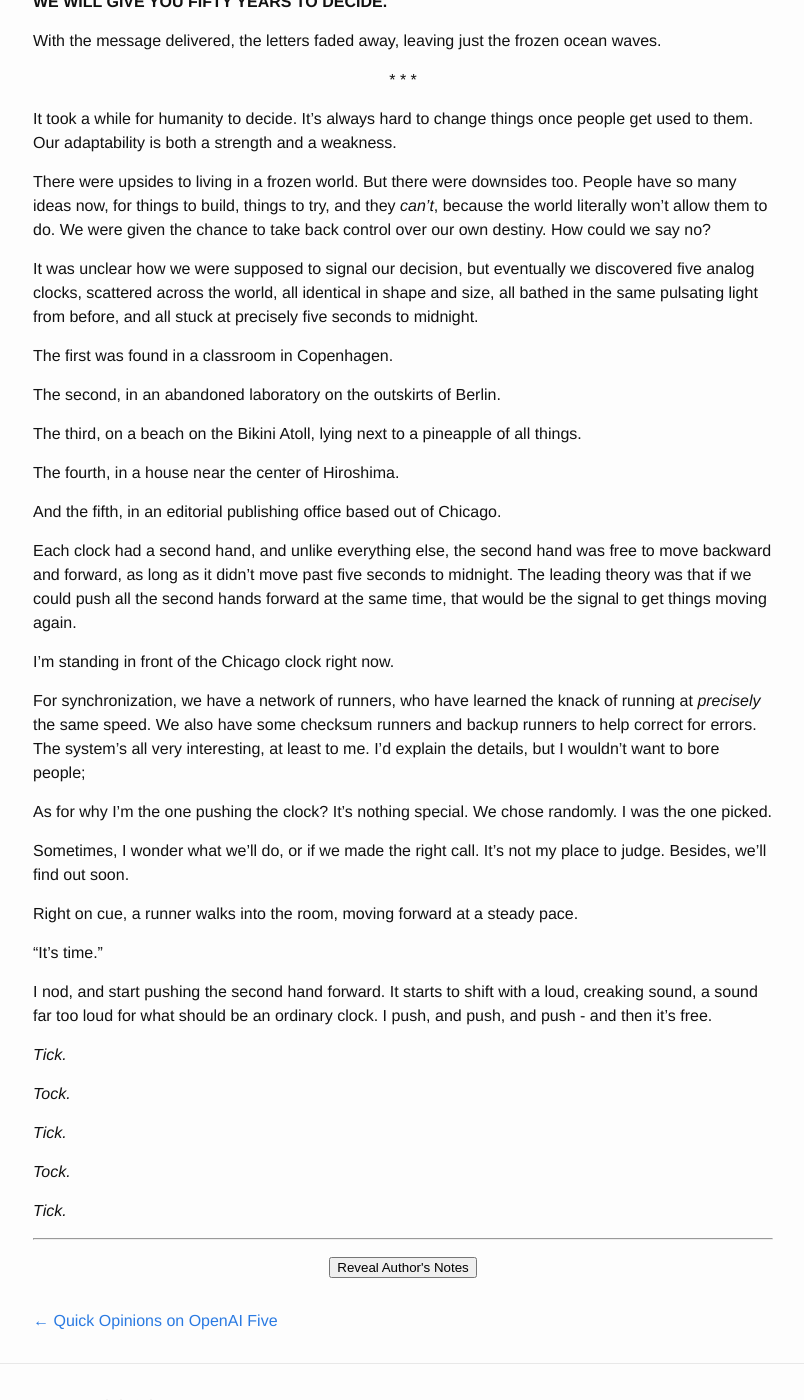
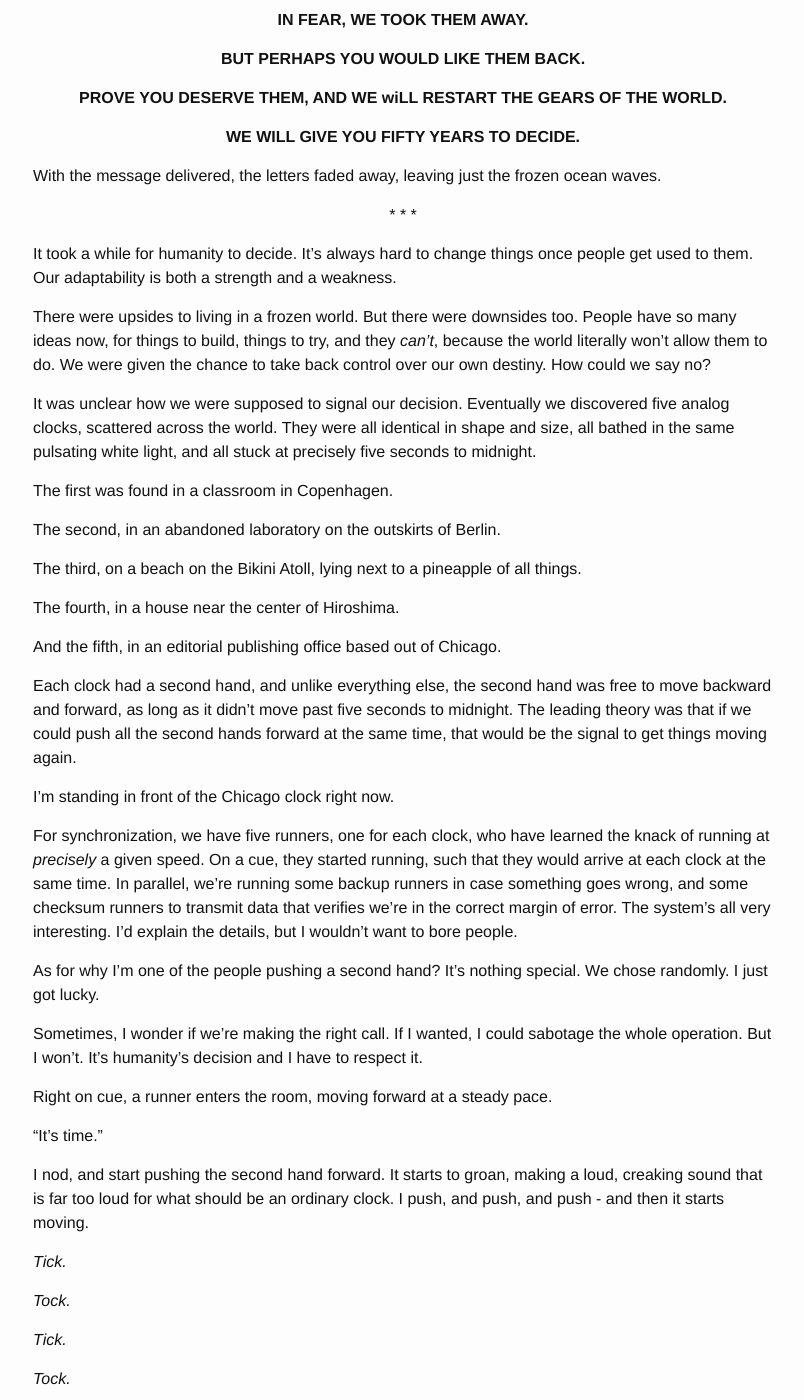
Before and after one commit to alexirpan/alexirpan.github.io, a Jekyll site: the page built from _posts/2018-07-02-five-seconds-to-midnight.markdown, in a window 1280 px wide and 1400 px high, scrolled down 2387 px. Shown: the whole window, without its empty margins (237-1041 px from the left). Built offline with Jekyll 4.4.1, drawn with Linux system fonts in a browser that asks for light colours; nearby versions of some CDN libraries; some of the changed text lies outside the part shown.

Commit message:
Final draft

```diff
--- a/_posts/2018-07-02-five-seconds-to-midnight.markdown
+++ b/_posts/2018-07-02-five-seconds-to-midnight.markdown
@@ -31,10 +31,16 @@
 They couldn't hurt themselves, even if they tried. They simply *were*. Birth
 stopped, and death stopped. A few people tried to argue they weren't
 *technically* immortal, and weren't *technically* invulnerable, but it was close
-enough to immortality and invulnerability that they eventually gave up the
-fight for nomenclature.
+enough to immortality and invulnerability that those people gave up the fight
+for nomenclature.
 
-That left several questions, but chief among them was this: *what do we do now?*
+There were a few attempts to use science make sense of the situation. Why were only
+humans unaffected? How did the freeze distinguish between a carbon atom in a human, and
+a carbon atom in a plant, when they should have been identical? If people could move about, where did the energy come
+from? None of these attempts went anywhere. There were plenty of ideas, but they
+couldn't be tested, making them close to worthless.
+
+That left one big question: *what do we do now?*
 
 \* \* \*
 {: .centered }
@@ -104,30 +110,37 @@
 And then something new happened.
 
 Long after people had stopped keeping track of the time, a man decided to spend
-a few months walking across the Atlantic. He had done this about eighty times
+a few months walking across the Atlantic. He had done this eighty times
 before, but it had been on his bucket list to do it again after a friend mentioned
 an island he'd missed all the previous times. Halfway through his journey, he
 spotted a glowing, pulsating wall of light - something that was changing, when
 nothing was supposed to change.
 
-He made landfall in Morocco, and spread word to the first local he saw. Indepedent
+He made landfall in Morocco, and spread word to the first locals he could find.
+Indepedent
 expeditions verified his findings, and discovered that other walls of light had
 appeared across the ocean. A group from Australia started mapping the walls,
 and realized they were forming letters. With this news, they recruited a
 thousand people to form a human pyramid. The woman at the top of the pyramid
-looked down, and shouted out the message, written in white, serif font.
+looked down, and shouted out the message.
 
 **WE GAVE YOU GIFTS, AND YOU SQUANDERED THEM.**
+{: .centered }
 
 **WE GAVE YOU CHOICES, AND YOU MADE ONES THAT BROUGHT YOU CLOSE TO RUIN.**
+{: .centered }
 
 **IN FEAR, WE TOOK THEM AWAY.**
+{: .centered }
 
 **BUT PERHAPS YOU WOULD LIKE THEM BACK.**
+{: .centered }
 
 **PROVE YOU DESERVE THEM, AND WE wiLL RESTART THE GEARS OF THE WORLD.**
+{: .centered }
 
 **WE WILL GIVE YOU FIFTY YEARS TO DECIDE.**
+{: .centered }
 
 With the message delivered, the letters faded away, leaving just the frozen
 ocean waves.
@@ -143,10 +156,10 @@
 *can't*, because the world literally won't allow them to do. We were given the
 chance to take back control over our own destiny. How could we say no?
 
-It was unclear how we were supposed to signal our decision, but eventually we
-discovered five analog clocks, scattered across the world, all identical in
-shape and size, all bathed in the same pulsating light from before, and all
-stuck at precisely five seconds to midnight.
+It was unclear how we were supposed to signal our decision. Eventually we
+discovered five analog clocks, scattered across the world. They were all
+identical in shape and size, all bathed in the same pulsating white light,
+and all stuck at precisely five seconds to midnight.
 
 The first was found in a classroom in Copenhagen.
 
@@ -165,24 +178,28 @@
 
 I'm standing in front of the Chicago clock right now.
 
-For synchronization, we have a network of runners, who have learned the knack
-of running at *precisely* the same speed. We also have some checksum runners
-and backup runners to help correct for errors. The system's all very interesting,
-at least to me. I'd explain the details, but I wouldn't want to bore people;
+For synchronization, we have five runners, one for each clock, who have learned the knack
+of running at *precisely* a given speed. On a cue, they started running, such
+that they would arrive at each clock at the same time. In parallel, we're
+running some backup runners in case something goes wrong, and some checksum
+runners to transmit data that verifies we're in the correct margin of error.
+The system's all very interesting.
+I'd explain the details, but I wouldn't want to bore people.
 
-As for why I'm the one pushing the clock? It's nothing special. We chose
-randomly. I was the one picked.
+As for why I'm one of the people pushing a second hand? It's nothing special.
+We chose randomly. I just got lucky.
 
-Sometimes, I wonder what we'll do, or if we made the right call. It's not my
-place to judge. Besides, we'll find out soon.
+Sometimes, I wonder if we're making the right call. If I wanted, I could sabotage
+the whole operation. But I won't. It's humanity's decision and I have to respect
+it.
 
-Right on cue, a runner walks into the room, moving forward at a steady pace.
+Right on cue, a runner enters the room, moving forward at a steady pace.
 
 "It's time."
 
-I nod, and start pushing the second hand forward. It starts to
-shift with a loud, creaking sound, a sound far too loud for what should be
-an ordinary clock. I push, and push, and push - and then it's free.
+I nod, and start pushing the second hand forward. It starts to groan,
+making a loud, creaking sound that is far too loud for what should be
+an ordinary clock. I push, and push, and push - and then it starts moving.
 
 *Tick.*
 
@@ -223,9 +240,9 @@
 By the time I revisited it, I had finished reading <em>American Gods</em>, and it almost
 convinced me to throw the story away. The storytelling in that book
 was so lyrical that it made mine feel like a tragedy. I then decided it would
-be okay if my story was worse than American Gods, because a lot of things are
-worse than American Gods. I needed to write this story, and so I did.
-Know that I did my best to steal the parts of <em>American Gods</em>'s writing that I
+be okay if my story was worse than <em>American Gods</em>, because a lot of things are
+worse than <em>American Gods</em>. I needed to write this story, and so I did.
+Know that I did my best to steal the parts of that book's writing that I
 liked the most.
 </p>
 
```
Also changed, not shown: other parts of _posts/2018-07-02-five-seconds-to-midnight.markdown (+1 -1 lines).
